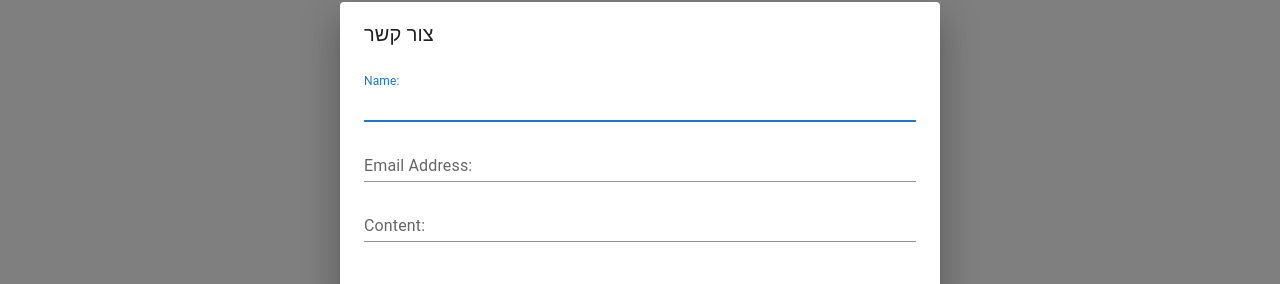
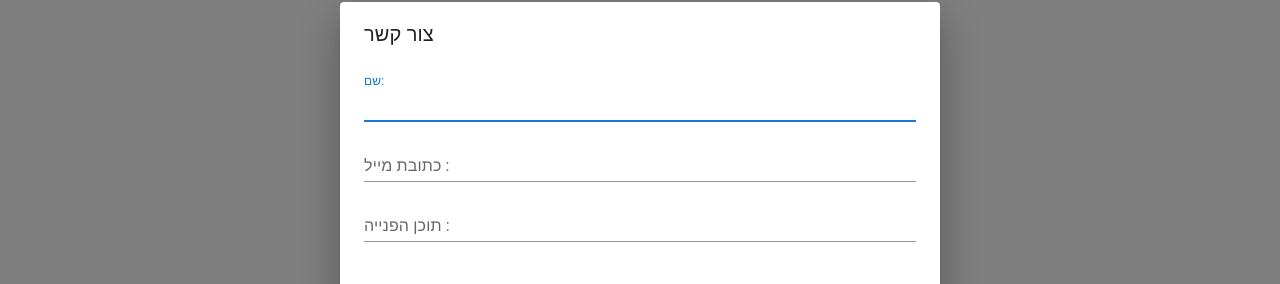
Before and after one commit to 221Racheli/Online-Supermarket-Site, a React (Create React App) app in the folder client- side/client/: page /review in a window 1280 px wide. Shown: the part 240-524 px from the top of the page. Built offline with nearby package versions, Linux system fonts and the light colour scheme; no server answers.

Commit message:
review - Hebrow

```diff
--- a/client- side/client/src/pages/Search/search.jsx
+++ b/client- side/client/src/pages/Search/search.jsx
@@ -45,8 +45,6 @@ export default function SearchAppBar() {
   const navigate = useNavigate();
 
   const onClickHadle = () => {
-    console.log("onClickHadle");
-    console.log(keyWord);
     navigate({
       pathname: "/search",
       search: createSearchParams({
@@ -62,7 +60,7 @@ export default function SearchAppBar() {
           <SearchIcon />
         </IconButton>
         <StyledInputBase onChange={(e) => { setKeyWord(e.target.value) }}
-          placeholder="...חיפוש"
+          placeholder="... חיפוש"
           inputProps={{ 'aria-label': 'search' }}
         />
       </Search>
--- a/client- side/client/src/pages/reviews/sendReview.jsx
+++ b/client- side/client/src/pages/reviews/sendReview.jsx
@@ -61,14 +61,14 @@ export default function FormDialog() {
 
   return (
     <>
-      <Dialog open={open} >
+      <Dialog open={open}>
         <DialogTitle>צור קשר</DialogTitle>
         <DialogContent>
           <TextField
             autoFocus
             margin="dense"
             id="name"
-            label="Name:"
+            label="שם:"
             type="text"
             fullWidth
             variant="standard"
@@ -78,7 +78,7 @@ export default function FormDialog() {
             autoFocus
             margin="dense"
             id="email"
-            label="Email Address:"
+            label="כתובת מייל :"
             type="email"
             fullWidth
             variant="standard"
@@ -88,7 +88,7 @@ export default function FormDialog() {
             autoFocus
             margin="dense"
             id="content"
-            label="Content:"
+            label="תוכן הפנייה :"
             type="text"
             fullWidth
             variant="standard"
```
